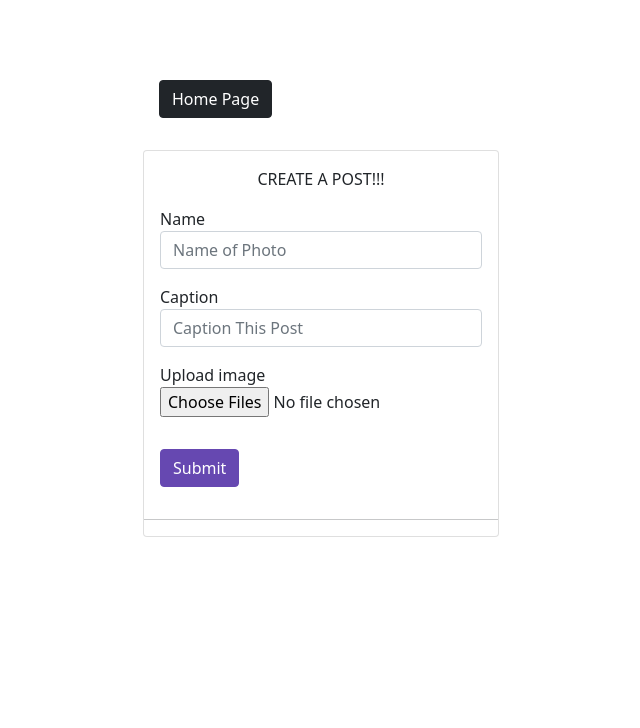
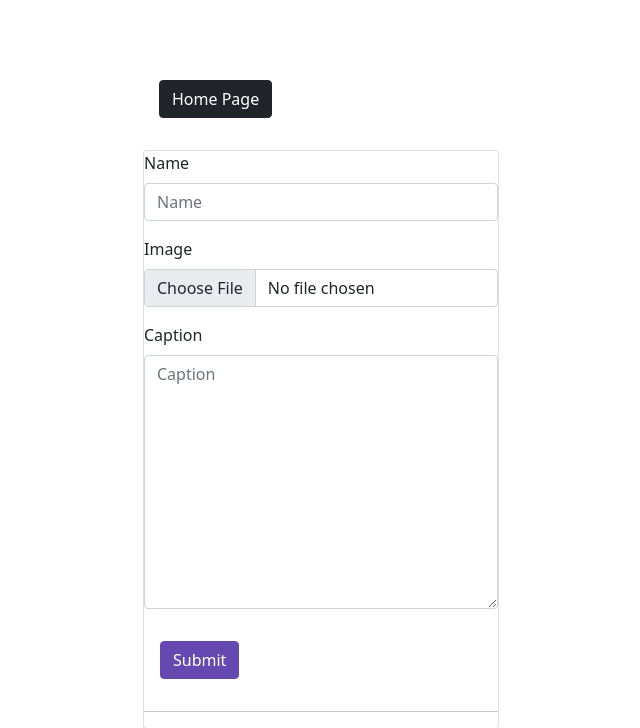
Before and after one commit to AlexWanyoike/Instagram-Clone, a Django app: page /create_post/ in a window 1280 px wide. Shown: the top 728 px of the page, without its empty margins (319-959 px from the left). Run offline with Django 3.2, Linux system fonts and the light colour scheme; the visitor is signed in with stand-in values (Sample User, id 1); some libraries are stand-ins or nearby versions.

Commit message:
Debugging the front End

```diff
--- a/gram/forms.py
+++ b/gram/forms.py
@@ -10,7 +10,7 @@ class NewsLetterForm(forms.Form):
 class CreatePostForm(forms.ModelForm):
     class Meta:
         model = Image
-        exclude = ['profile', 'date_posted ']
+        exclude = ['profile', 'date_posted ' , 'likes']
         # widgets = {
         #     'tags': forms.CheckboxSelectMultiple(),
         # }
--- a/gram/templates/create_post.html
+++ b/gram/templates/create_post.html
@@ -1,4 +1,4 @@
- {% load static %}
+ {% load bootstrap3 %} {% load static %}
 <!DOCTYPE html>
 <html lang="en">
   <head>
@@ -23,64 +23,15 @@
             </div>
 
             <div class="card">
-              <form method="POST" action="." enctype="multipart/form-data" >
+              <form method="POST" action="{% url 'create_post' %}" enctype="multipart/form-data" >
                 {% csrf_token %}
 
-                <!-- {{ form.as_p }} -->
-
-                <div class="form-group m-3 text-center">
-                  CREATE A POST!!!
-                </div>
-
-                <div class="form-group m-3">
-                  <label>Name</label>
-                  <input
-                    required
-                    name="Name"
-                    type="text"
-                    placeholder="Name of Photo"
-                    class="form-control"
-                  />
-                </div>
-
-                <div class="form-group m-3">
-                  <label>Caption</label>
-                  <input
-                    required
-                    name="new_caption"
-                    type="text"
-                    placeholder="Caption This Post"
-                    class="form-control"
-                  />
-                </div>
+                {% bootstrap_form form%}
 
 
-                <!-- <div class="form-group m-3">
-                  <label>Choose a Profile</label>
-                  <select name="category" class="form-control">
-                    <option value="none">Choose a Profile</option>
-
-                    {% for users in profile %}
-                    <option value="{{ user.profile.id }}">
-                      {{ profile.name }}
-                    </option>
-                    {% endfor %}
-                  </select>
-                </div> -->
-
-                <div class="form-group m-3">
-                  <label>Upload image</label>
-                  <input
-                    required
-                    name="photos"
-                    type="file"
-                    multiple
-                    class="form-control-file"
-                  />
-                </div>
 
 
-                <button type="submit" class="btn btn-primary m-3">
+                <button type="submit" class="btn btn-primary m-3" value="Post">
                   Submit
                 </button>
               </form>
--- a/gram/templates/main.html
+++ b/gram/templates/main.html
@@ -52,7 +52,7 @@
                                                     <img src="{{image.profile.profile_pic.url}}" alt="..."
                                                         style="transform: scale(1.5); width: 100%; position: absolute; left: 0;">
                                                 </div>
-                                                <small class="text-capitalize">{{image.profile.user}}</small>
+                                                <small class="text-capitalize">{{image.profile.name}}</small>
                                             </div>
                                         </button>
                                     </li>
--- a/gram/views.py
+++ b/gram/views.py
@@ -16,25 +16,18 @@ from django.urls import reverse_lazy
 # Create your views here.
 
 def main(request):
+    image = Image.objects.all()
+    comments = Comment.objects.all()
 
 
-    create_post = request.GET.get('Profile')
-    if create_post  == None:
-        image = Image.objects.all()
-    else:
-        image = Photo.objects.filter(create_post__name=create_post)
-    create_post = Image.objects.all()
 
-    username = request.GET.get('Profile')
-    username = Profile.objects.all()
 
-    # comment = request.GET.get('Comment')
-    comments = Comment.objects.all()
-    # photos = Image.objects.all()
-    context = {'image': image , 'username': username, 'comments': comments}
+    context = {'image': image ,'comments': comments}
 
     return render(request , 'main.html', context)
 
+
+# Commenting on a Post
 @login_required
 def comment(request, image_id):
     photo = Image.objects.get(pk=photo_id)
@@ -53,30 +46,27 @@ def user_profile(request):
 def viewphoto(request):
     return render(request ,'viewphoto.html')
 
-
+# Creating a post
 @login_required
 def create_post(request):
     current_user = request.user
     if request.method == 'POST':
         form = CreatePostForm(request.POST,request.FILES)
         if form.is_valid():
-            profile = form.save(commit=False)
-            profile.user = current_user
-
-        return HttpResponseRedirect('')
+            post = form.save(commit=False)
+            post.user = current_user
+            post.save()
+        return HttpResponseRedirect('/')
 
     else:
         form = CreatePostForm()
-        image = Image.objects.all()
-        return render(request, 'create_post.html', {"form": form, "image":image})
+        return render(request, 'create_post.html', {"form": form})
 
 
 def ignore_nav(request):
     return render(request ,'instagram-nav.html')
 
-
-
-
+@login_required
 def edit_profile(request):
     if request.method == 'POST':
         u_form = UserUpdateForm(request.POST, instance=request.user)
@@ -100,6 +90,14 @@ def edit_profile(request):
 def change_password(request):
     return render(request ,'change_password.html')
 
+@login_required
+def email(request):
+    current_user = request.user
+    name = current_user.username
+    email = current_user.email
+    print ('email')
+    send_welcome_email(name, email)
+    return redirect(profile)
 
 # class UserRegistration(generic.CreateView):
 #     form_class = UserCreationForm
```
